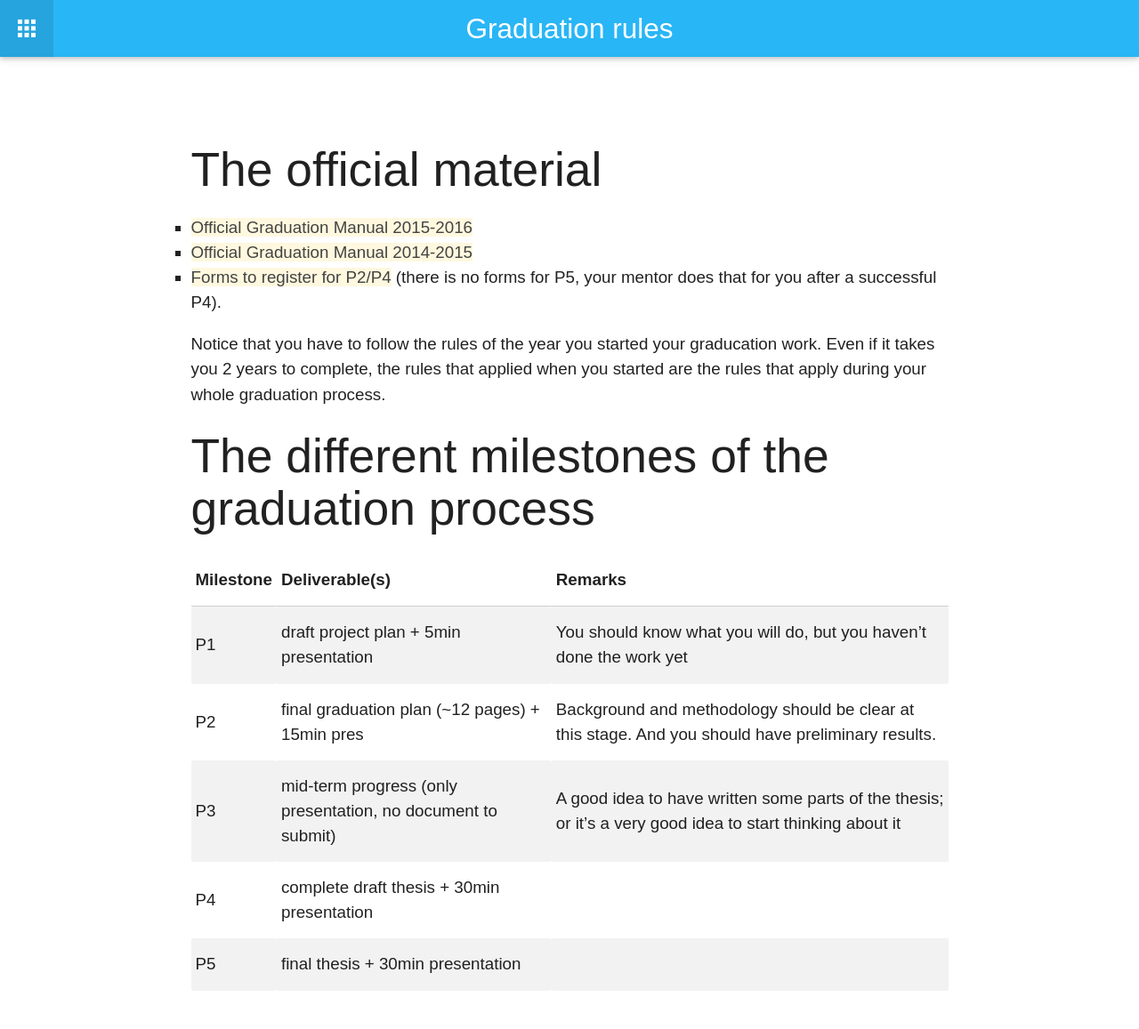
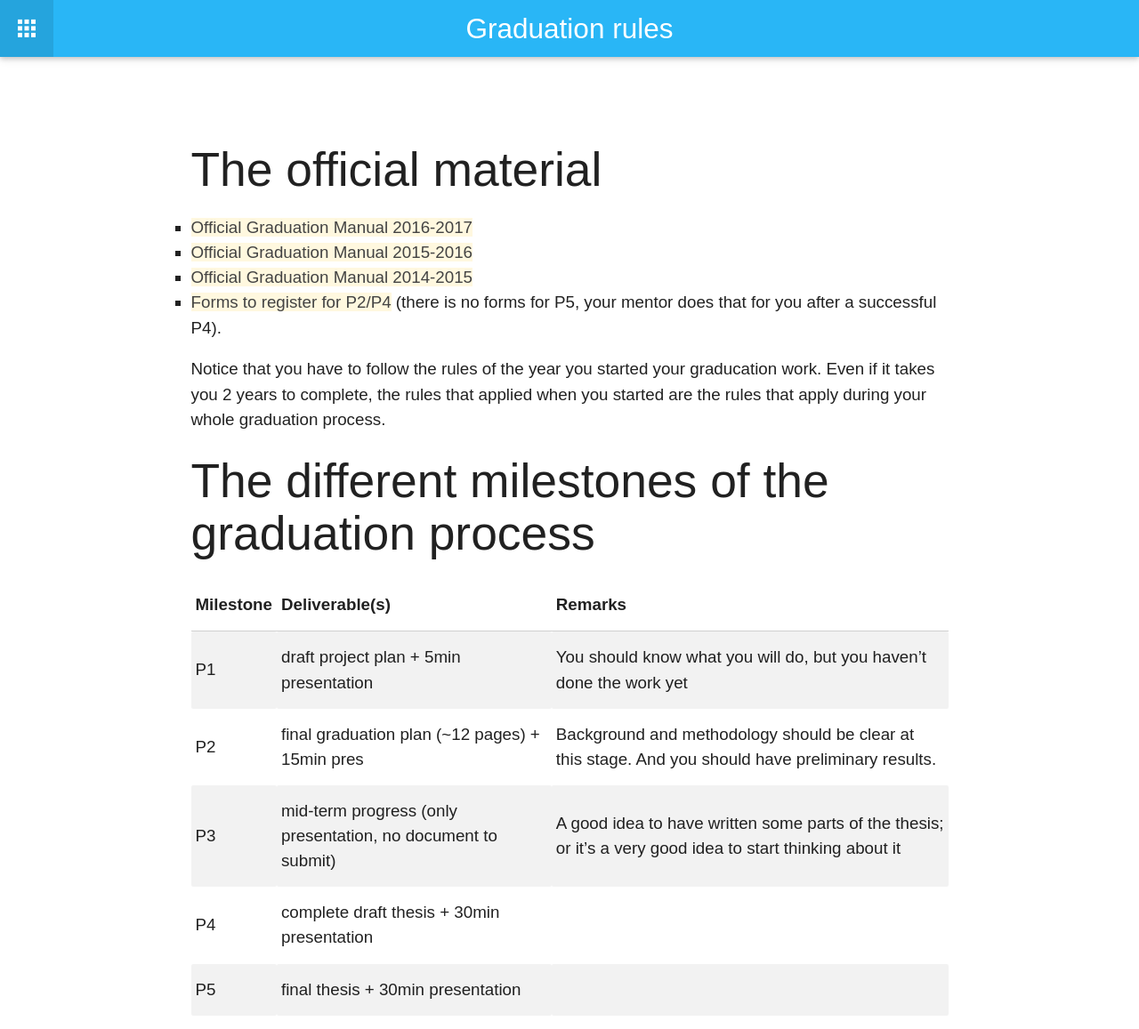
Before and after one commit to tudelft3d/geo2020, a Jekyll site: the page built from rules/index.md, in a window 1280 px wide. Shown: the whole page at 89% size. Built offline with Jekyll 4.4.1, drawn with Linux system fonts in a browser that asks for light colours; nearby versions of some CDN libraries; before the commit the page ends 1129 px from its top, so only the background shows below that.

Commit message:
grad manual 2016-2017 added

```diff
--- a/rules/index.md
+++ b/rules/index.md
@@ -6,6 +6,7 @@ permalink: /rules/
 
 ## The official material
 
+  - [Official Graduation Manual 2016-2017](http://studenten.tudelft.nl/fileadmin/Files/studentenportal/os/BKspecifiek/Graduation_Manual_Geomatics_2016-2017.pdf)
   - [Official Graduation Manual 2015-2016](http://studenten.tudelft.nl/fileadmin/Files/studentenportal/os/BKspecifiek/Graduation_Manual_Geomatics_2015-2016.pdf)
   - [Official Graduation Manual 2014-2015]({{ "/pdfs/Graduation Manual Geomatics 2014-2015.pdf" | prepend: site.baseurl }})
   - [Forms to register for P2/P4](http://studenten.tudelft.nl/en/students/faculty-specific/architecture/forms/) (there is no forms for P5, your mentor does that for you after a successful P4).
```
